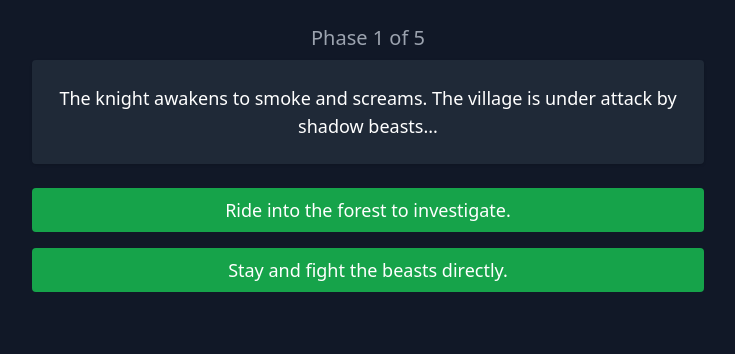
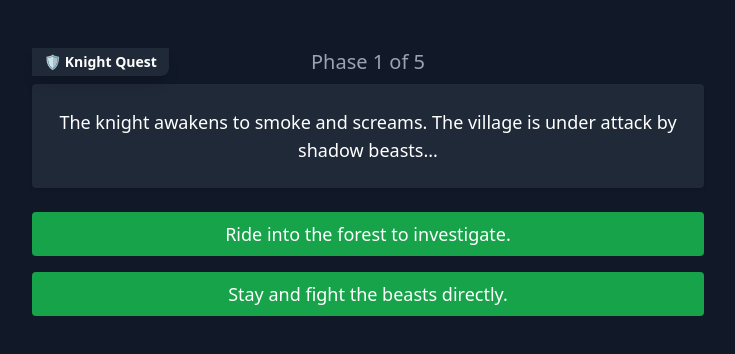
Before and after one commit to MateoXRP/story-game, a React (Vite) app: page / in a window 1280 px wide. Both pictures are taken after a click on the button "🛡️ Knight Quest". Shown: the top 354 px of the page, without its empty margins (272-1007 px from the left). Built offline with nearby package versions, Linux system fonts and the light colour scheme.

Commit message:
Added scenario title to game screen

```diff
--- a/src/App.jsx
+++ b/src/App.jsx
@@ -5,13 +5,20 @@ import GameScreen from './components/GameScreen';
 import EndScreen from './components/EndScreen';
 import { getMockStoryForScenario } from './utils/storyGenerator';
 
+const emojiMap = {
+  'Knight Quest': '🛡️',
+  'Crime Noir': '🕵️‍♂️',
+  'Sci-Fi Adventure': '🚀',
+  'Time Travel': '⏳',
+};
+
 function App() {
-  const [gameState, setGameState] = useState('select'); // 'select' | 'playing' | 'win' | 'lose'
-  const [scenario, setScenario] = useState(null);
-  const [story, setStory] = useState([]); // Array of phases
-  const [endings, setEndings] = useState(null); // Object with win and losses
+  const [gameState, setGameState] = useState('select');
+  const [scenario, setScenario] = useState(null); // full name (e.g., "Knight Quest")
+  const [story, setStory] = useState([]);
+  const [endings, setEndings] = useState(null);
   const [currentPhase, setCurrentPhase] = useState(0);
-  const [badEndingDetails, setBadEndingDetails] = useState(null); // track bad choice context
+  const [badEndingDetails, setBadEndingDetails] = useState(null);
 
   const startGame = (chosenScenario) => {
     const generatedStory = getMockStoryForScenario(chosenScenario);
@@ -52,6 +59,8 @@ function App() {
     setBadEndingDetails(null);
   };
 
+  const emoji = scenario ? emojiMap[scenario] || '' : '';
+
   return (
     <div className="min-h-screen bg-gray-900 text-white p-6">
       {gameState === 'select' && <ScenarioSelect onStart={startGame} />}
@@ -61,6 +70,8 @@ function App() {
           phase={story[currentPhase]}
           phaseIndex={currentPhase}
           totalPhases={story.length}
+          scenario={scenario}
+          emoji={emoji}
           onChoice={handleChoice}
         />
       )}
--- a/src/components/GameScreen.jsx
+++ b/src/components/GameScreen.jsx
@@ -1,9 +1,15 @@
+// src/components/GameScreen.jsx
 import React from 'react';
 
-function GameScreen({ phase, phaseIndex, totalPhases, onChoice }) {
+function GameScreen({ phase, phaseIndex, totalPhases, scenario, emoji, onChoice }) {
   return (
-    <div className="max-w-2xl mx-auto text-center">
-      <h2 className="text-xl text-gray-400 mb-2">
+    <div className="relative max-w-2xl mx-auto text-center">
+      {/* Scenario Overlay with Emoji */}
+      <div className="absolute top-0 left-0 bg-gray-800 text-white px-3 py-1 rounded-br-lg text-sm font-semibold shadow-lg z-10">
+        {emoji} {scenario}
+      </div>
+
+      <h2 className="text-xl text-gray-400 mb-2 mt-6">
         Phase {phaseIndex + 1} of {totalPhases}
       </h2>
 
```
